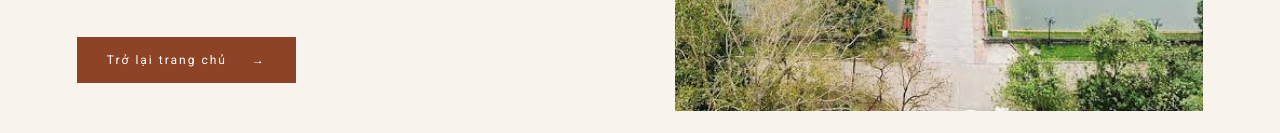
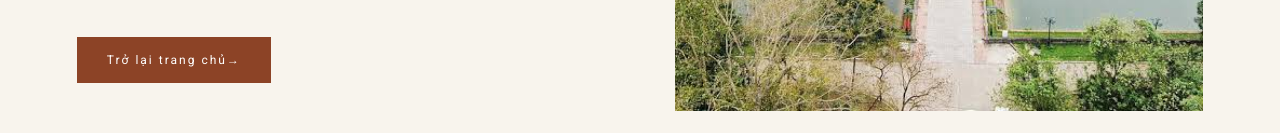
Before and after one commit to ThcsSonLoc/ver1-1, a plain HTML site: page index.html in a window 1280 px wide. Shown: the part 5819-5952 px from the top of the page. Drawn offline with nearby package versions, Linux system fonts and the light colour scheme.

Commit message:
Update index.html

```diff
--- a/index.html
+++ b/index.html
@@ -330,7 +330,7 @@
                     <a href="https://thcssonloc.github.io/ver1/"
 
                        class="btn-primary">
-                        Trở lại trang chủ<span>→</span>
+                        Trở lại trang chủ→
                     </a>
                 </div>
 
```
